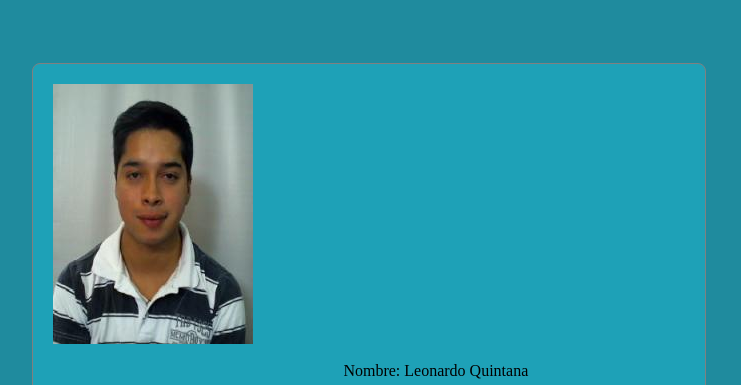
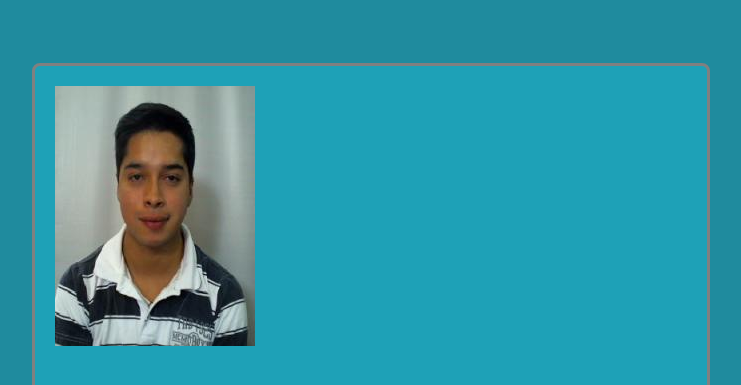
Before and after one commit to LeoQuintana/TarjetaP, a plain HTML site: page tarjeta.html in a window 1280 px wide. Shown: the top 385 px of the page, without its empty margins (267-1008 px from the left). Drawn offline with Linux system fonts and the light colour scheme.

Commit message:
ajuste del texto en la tarjeta

```diff
--- a/style/style-tarjeta.css
+++ b/style/style-tarjeta.css
@@ -30,7 +30,7 @@ body{
 	margin: 5% auto auto 23%;
 	padding: 20px;
 	border-radius: 8px;
-	border: 1px solid grey;
+	border: 3px solid grey;
 }
 #img{
 	width: 50%;
@@ -38,9 +38,9 @@ body{
 	margin-left: 20%;
 }
 p{
-	display: block;
 	margin-left: 46%;
-	margin-top: 2.2%;
+	margin-top: 6%;
+	margin-bottom: -3%;
 }
 #perfil{
 	border-radius: 500px;
```
